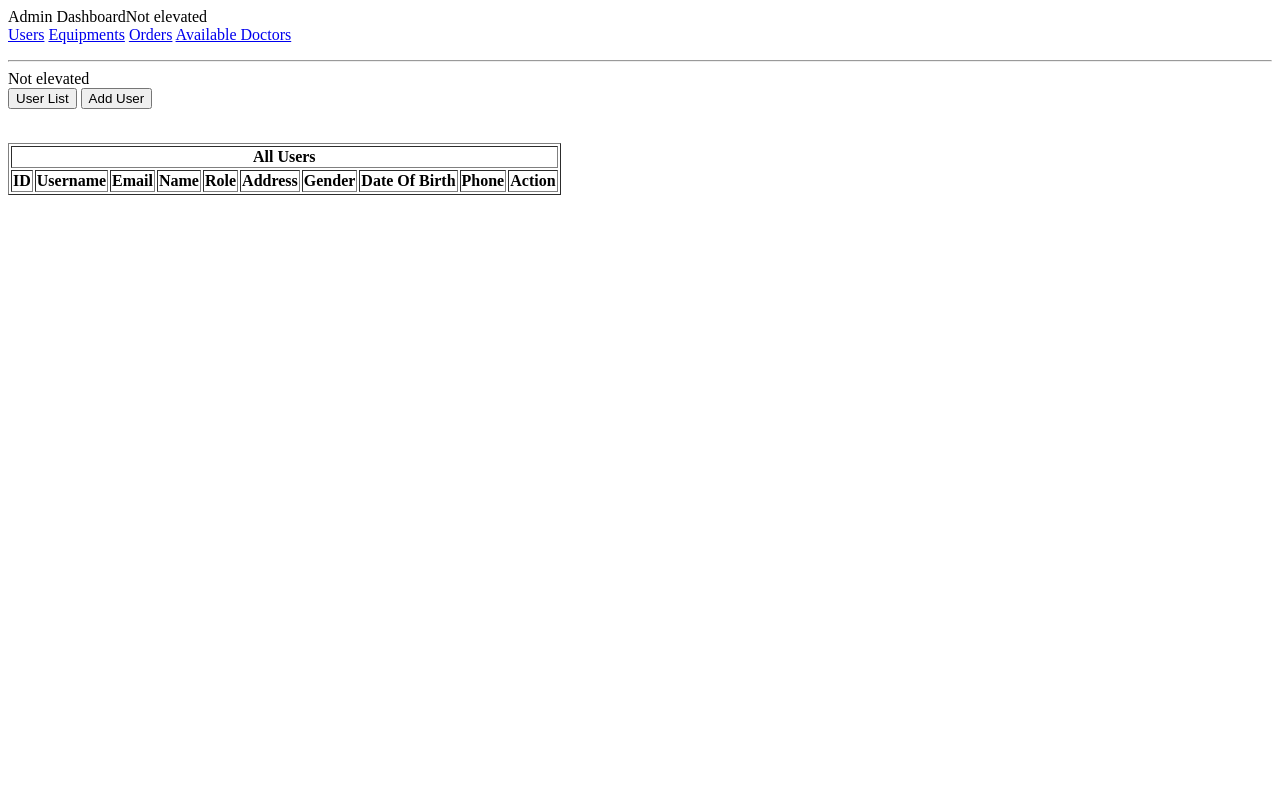
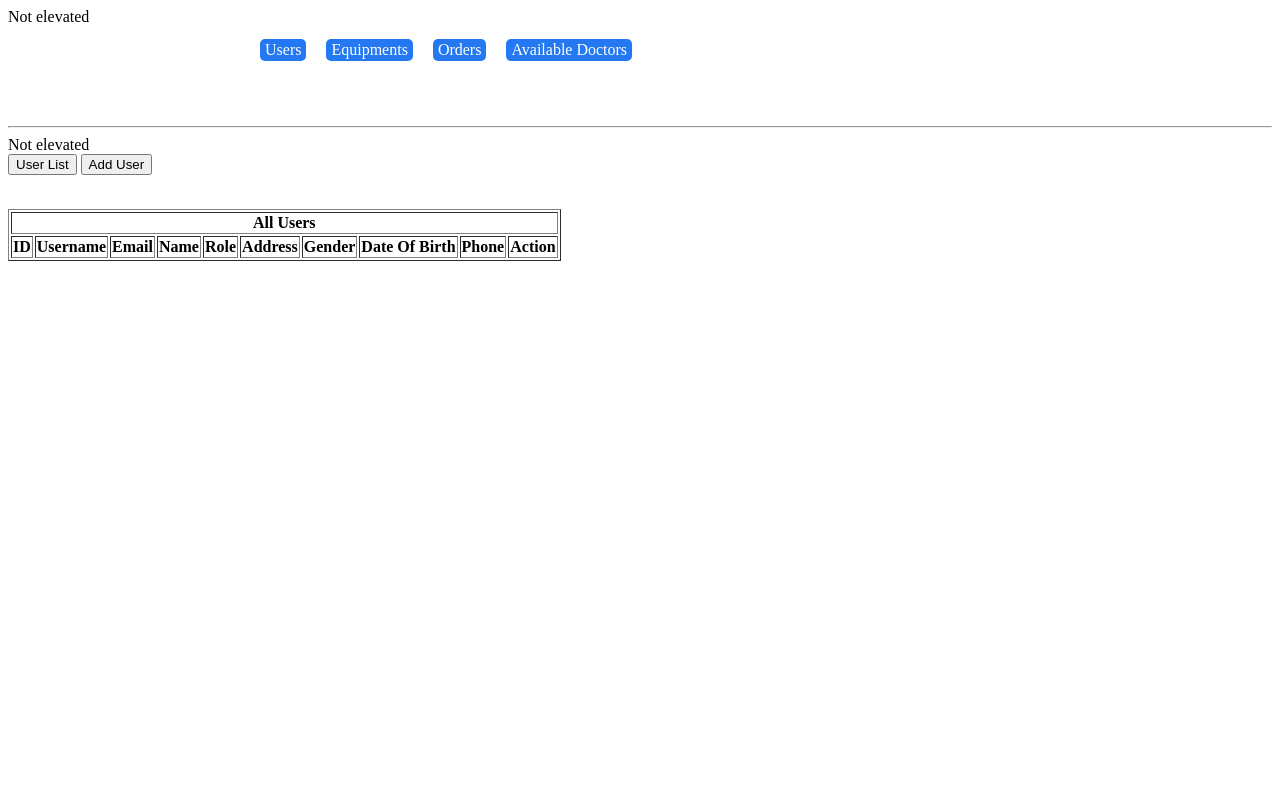
Before and after one commit to ashrhmn/webtech-project, a PHP site: page /dashboard/roles/admin/dashboard.php in a window 1280 px wide. Run offline with PHP 8.4, Linux system fonts and the light colour scheme; data that the repository does not hold is empty.

Commit message:
Move to no bg

```diff
--- a/views/dashboard/roles/admin/dashboard.php
+++ b/views/dashboard/roles/admin/dashboard.php
@@ -1,26 +1,52 @@
 <?php
-
-echo 'Admin Dashboard';
 
 include_once('secureRoute.php');
 
-// include('manageUsers/index.php');
 
 ?>
+
+<style>
+    nav {
+        display: flex;
+        align-items: center;
+        height: 100px;
+        /* background-color: #1727fa; */
+        position: absolute;
+        top: 0;
+        left: 250;
+        width: 100%;
+    }
+
+    nav>a {
+        text-decoration: none;
+        background-color: #2478f1;
+        padding: 2px 5px;
+        margin: 0 10px;
+        color: white;
+        border-radius: 5px;
+    }
+    #dashboardView{
+        margin-top: 100px;
+    }
+</style>
 <br>
 <form action="#" method="POST">
+    <nav>
         <a href="?tab=manageUsers">Users</a>
         <a href="?tab=equipments">Equipments</a>
         <a href="?tab=orders">Orders</a>
         <a href="?tab=availableDoctors">Available Doctors</a>
+    </nav>
 </form>
 
+<div id="dashboardView">
     <hr>
-
     <?php
 
     if (isset($_GET['tab'])) {
-    include($_GET['tab'].'/index.php');
+        include($_GET['tab'] . '/index.php');
         return;
     }
     include('manageUsers/index.php');
+    ?>
+</div>
```
Also changed, not shown: views/dashboard/index.php (+79 -49 lines). Lines whose indentation alone changed are shown as unchanged.
